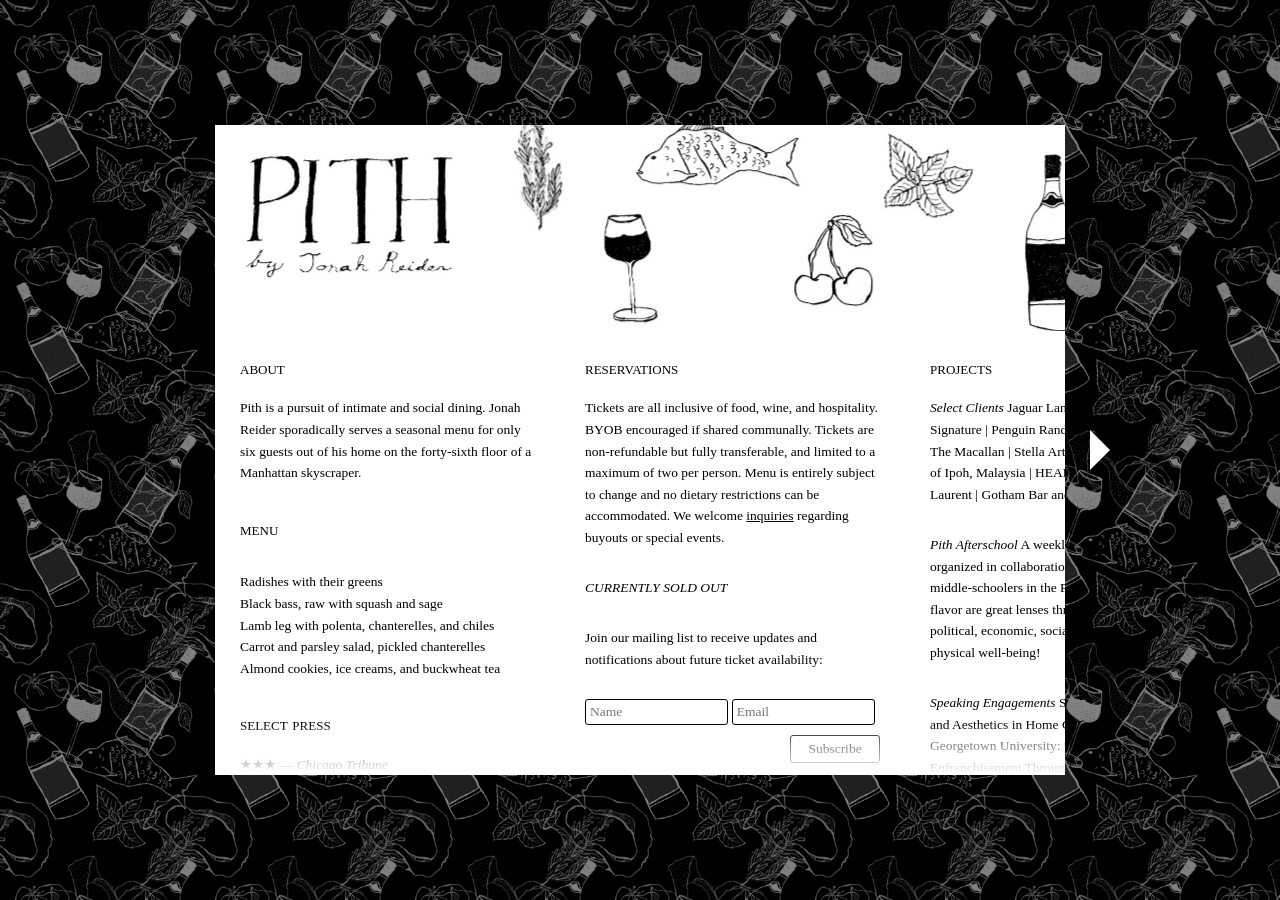
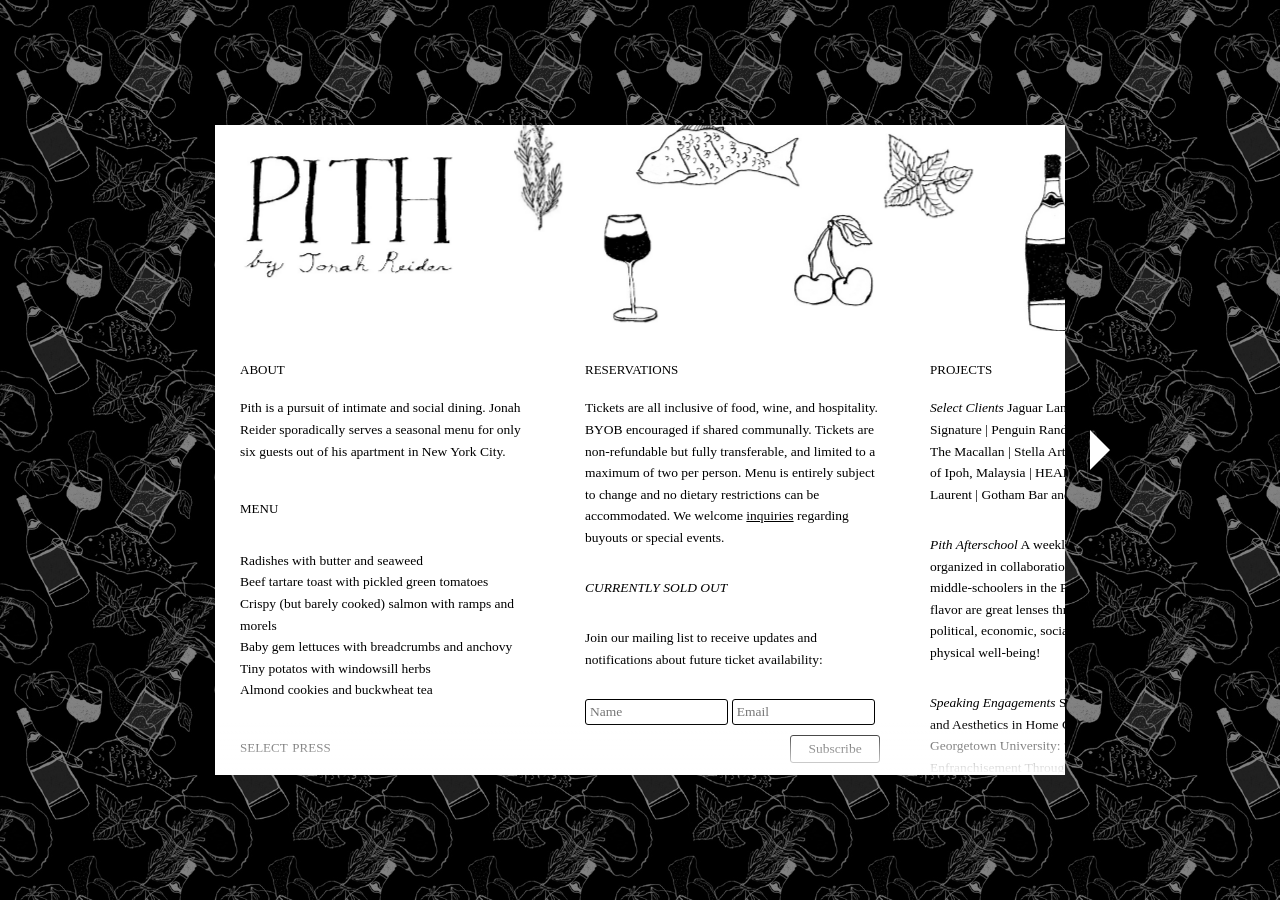
Before and after one commit to zoe-pith/pith-site, a Jekyll site: the page built from index.md, in a window 1280 px wide. Built offline with Jekyll 4.4.1, drawn with Linux system fonts in a browser that asks for light colours; some web fonts are replaced.

Commit message:
Update about.md

```diff
--- a/sections/about.md
+++ b/sections/about.md
@@ -1,13 +1,14 @@
 # about
 
-Pith is a pursuit of intimate and social dining. Jonah Reider sporadically serves a seasonal menu for only six guests out of his home on the forty-sixth floor of a Manhattan skyscraper.
+Pith is a pursuit of intimate and social dining. Jonah Reider sporadically serves a seasonal menu for only six guests out of his apartment in New York City.
 
 # menu
-Radishes with their greens
-Black bass, raw with squash and sage
-Lamb leg with polenta, chanterelles, and chiles
-Carrot and parsley salad, pickled chanterelles
-Almond cookies, ice creams, and buckwheat tea
+Radishes with butter and seaweed
+Beef tartare toast with pickled green tomatoes
+Crispy (but barely cooked) salmon with ramps and morels
+Baby gem lettuces with breadcrumbs and anchovy
+Tiny potatos with windowsill herbs
+Almond cookies and buckwheat tea
 
 # select press
 
```
